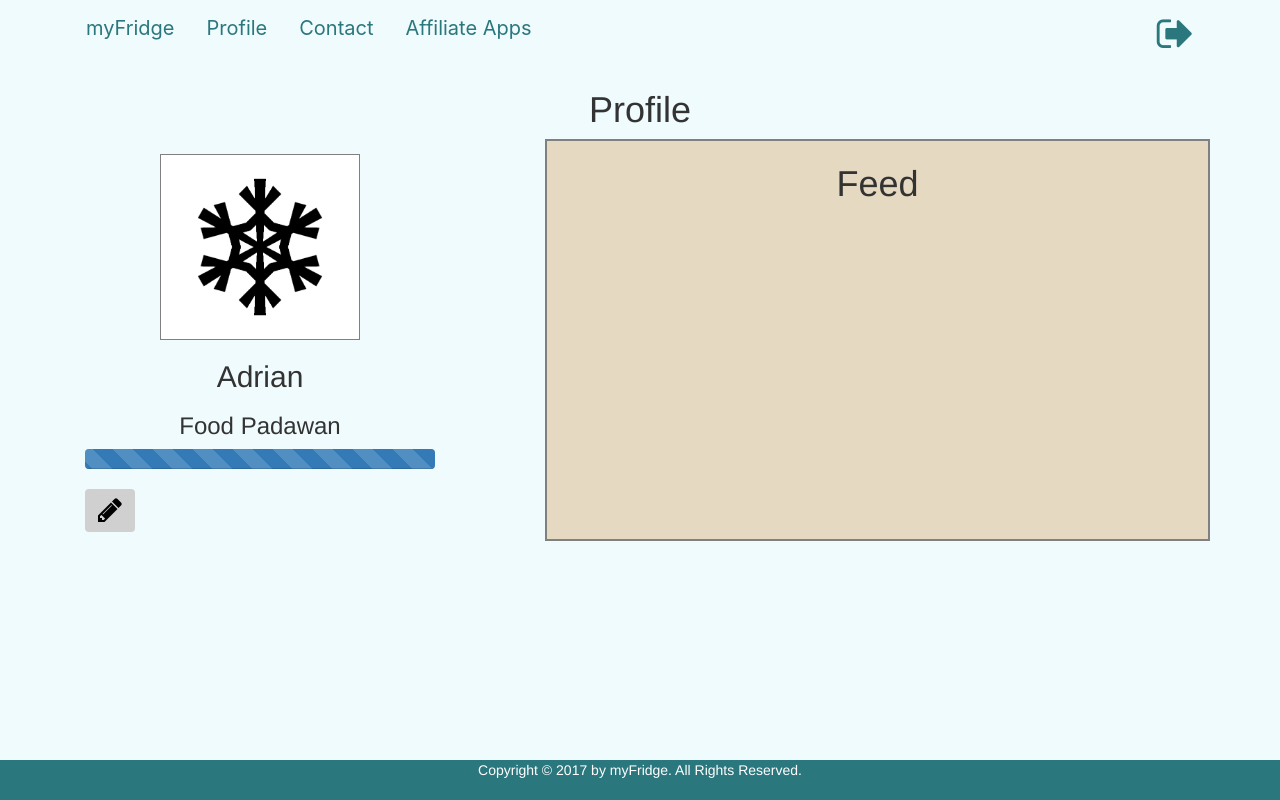
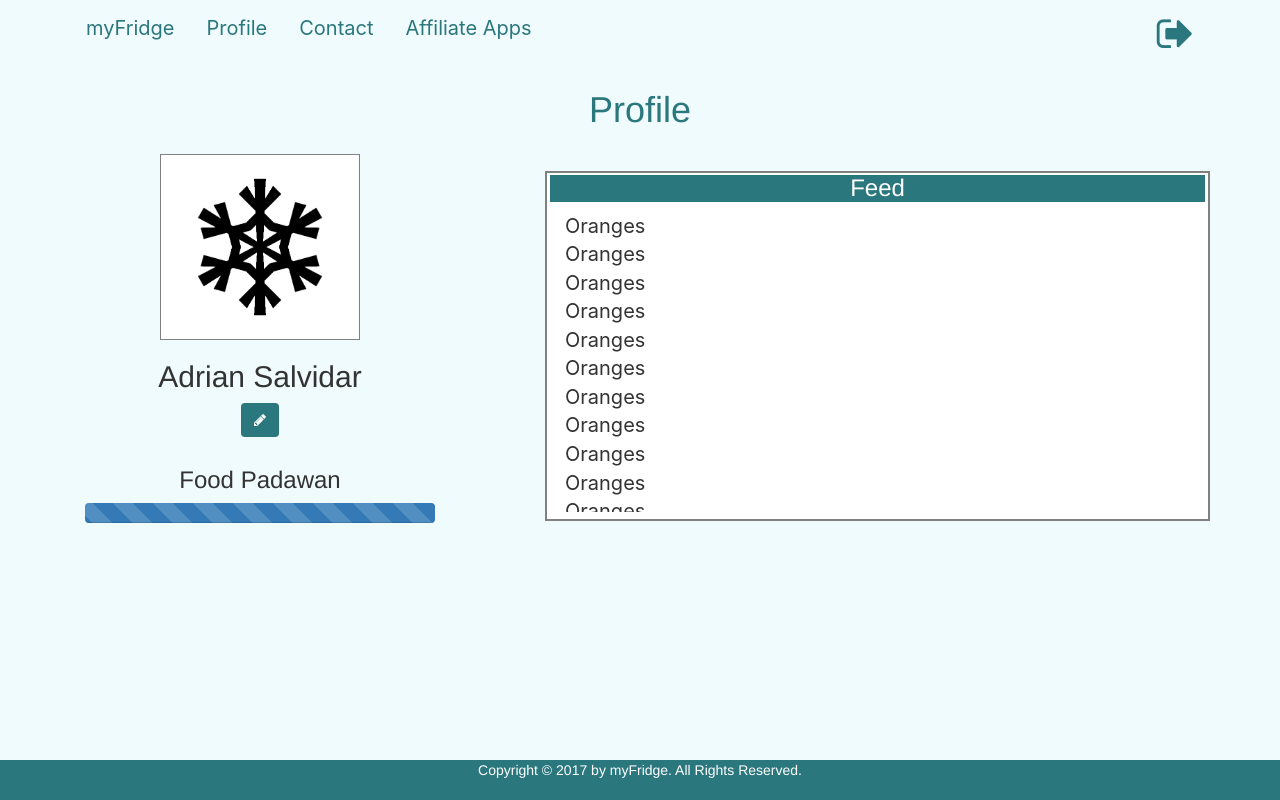
Before and after one commit to asaldivar18/myFridge, a PHP site: page /profile.html in a window 1280 px wide. Run offline with PHP 8.4, Linux system fonts and the light colour scheme; some libraries are stand-ins or nearby versions.

Commit message:
cleaned up profile page

```diff
--- a/profile.html
+++ b/profile.html
@@ -51,20 +51,21 @@
         <i class="fa fa-sign-out fa-3x" aria-hidden="true"></i>
       </a>
     </div>
-        <h1 style>Profile</h1>
+    <h1 class="title">Profile</h1>
 
     <div id="profilepic" class="col-md-4">
       <img class="profile" src="images/flake.png" alt="Profile Picture" />
-            <h2 id="username">Adrian</h2>
+      <h2 style="text-align:center;" id="username">Adrian Salvidar</h2>
+      <button class="btn" id="editbutton" style="margin:auto; display:block;">
+              <a href="#" data-toggle="modal" data-target="#login-modal" style="color:white;text-decoration: none;"><i class="fa fa-pencil fa-md" aria-hidden="true"></i></a>
+            </button>
       <h3 id="rank">Food Padawan</h3>
       <div class="progress">
         <div class="progress-bar progress-bar-striped active" role="progressbar" aria-valuenow="50" aria-valuemin="0" aria-valuemax="100" style="width:100%">
         </div>
       </div>
 
-            <button style="background-color:#D0D0D0" class="btn" id="loginbutton">
-              <a href="#" data-toggle="modal" data-target="#login-modal" style="color:white;text-decoration: none;"><i class="fa fa-pencil fa-2x" aria-hidden="true"></i></a>
-            </button>
+
       <br />
 
       <div class="modal fade" id="login-modal" tabindex="-1" role="dialog" aria-labelledby="myModalLabel" aria-hidden="true" style="display: none;">
@@ -92,10 +93,53 @@
     </div>
 
 
-        <div id="feed" class="col-md-7" style="background-color: rgba(222,184,135, .5)">
-            <h1>Feed</h1>
+    <div id="feed" class="col-md-7" style="background-color:white;">
+      <h3 id="feedtitle">Feed</h3>
       <div id="feedcontent">
         <ul>
+          <li>
+            Oranges
+          </li>
+          <li>
+            Oranges
+          </li>
+          <li>
+            Oranges
+          </li>
+          <li>
+            Oranges
+          </li>
+          <li>
+            Oranges
+          </li>
+          <li>
+            Oranges
+          </li>
+          <li>
+            Oranges
+          </li>
+          <li>
+            Oranges
+          </li>
+          <li>
+            Oranges
+          </li>
+          <li>
+            Oranges
+          </li>
+          <li>
+            Oranges
+          </li>
+          <li>
+            Oranges
+          </li>
+          <li>
+            Oranges
+          </li>
+          <li>
+            Oranges
+          </li>
+
           <br />
         </ul>
       </div>
--- a/style/styles.css
+++ b/style/styles.css
@@ -57,7 +57,16 @@ body {
 }
 
 .fa-pencil {
+  color: white;
+}
+#editpencil{
   color: black;
+}
+#editbutton{
+  background-color: #2b777e;
+}
+#editbutton:hover{
+  background-color: #40a7b1;
 }
 
 .fa-sign-out {
@@ -129,13 +138,16 @@ h1 {
 
 #rank {
   text-align: center;
+  margin-top: 30px;
 }
 
 #feed {
   border: solid 2px;
   border-color: gray;
-  height: 402px;
+  height: 350px;
   padding: 3px;
+  margin-top: 32px;
+
 }
 
 #edit {
@@ -164,6 +176,29 @@ footer {
   color: white;
   background-color: #2B777E;
 }
+
+
+#feedtitle{
+  background-color: #2B777E;
+  color: white;
+  text-align: center;
+  margin-top: -1px;
+}
+.title{
+  color: #2B777E;
+
+}
+.submitform{
+  background-color: #2B777E;
+  color: white;
+  transition: .5s;
+}
+
+.submitform:hover{
+  color: white;
+  background-color: #40a7b1;
+}
+
 
 
 /** LOGIN MODAL **/
@@ -263,6 +298,7 @@ footer {
 }
 #loginbutton{
   background-color: #2B777E;
+  margin: auto;
   transition:.5s;
 }
 #loginbutton:hover{
@@ -286,14 +322,14 @@ footer {
 }
 
 #myButton{
-  background-color: #ff0000;
+  background-color: #a50000;
   margin-top: 5px;
   transition:.5s;
 }
 
 #myButton:hover{
-  background-color: #A9A9A9;
-
+  background-color: #ff0000;
+}
 .form-style-8{
     font-family: 'Open Sans Condensed', arial, sans;
     width: 500px;
```
Also changed, not shown: contact.html (+4 -4 lines), index.html (+4 -4 lines), images/download.png (added), images/overcooked.svg (added), images/phoenix.png (added). Lines whose indentation alone changed are shown as unchanged.
